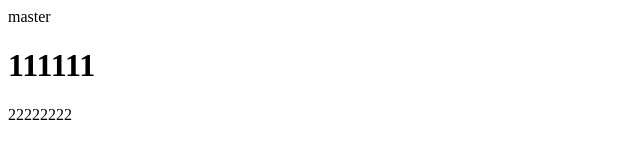
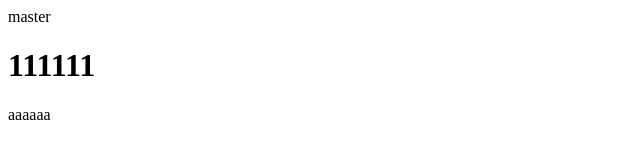
Before and after one commit to greatasher7/Study-Git, a website: page index.html in a window 1280 px wide. Shown: the full height of the page, 0-640 px from the left. Drawn offline with Linux system fonts and the light colour scheme.

Commit message:
first commit

```diff
--- a/index.html
+++ b/index.html
@@ -9,6 +9,6 @@
   <body>
     <div>master</div>
     <h1>111111</h1>
-    <p>22222222</p>
+    <p>aaaaaa</p>
   </body>
 </html>
```
